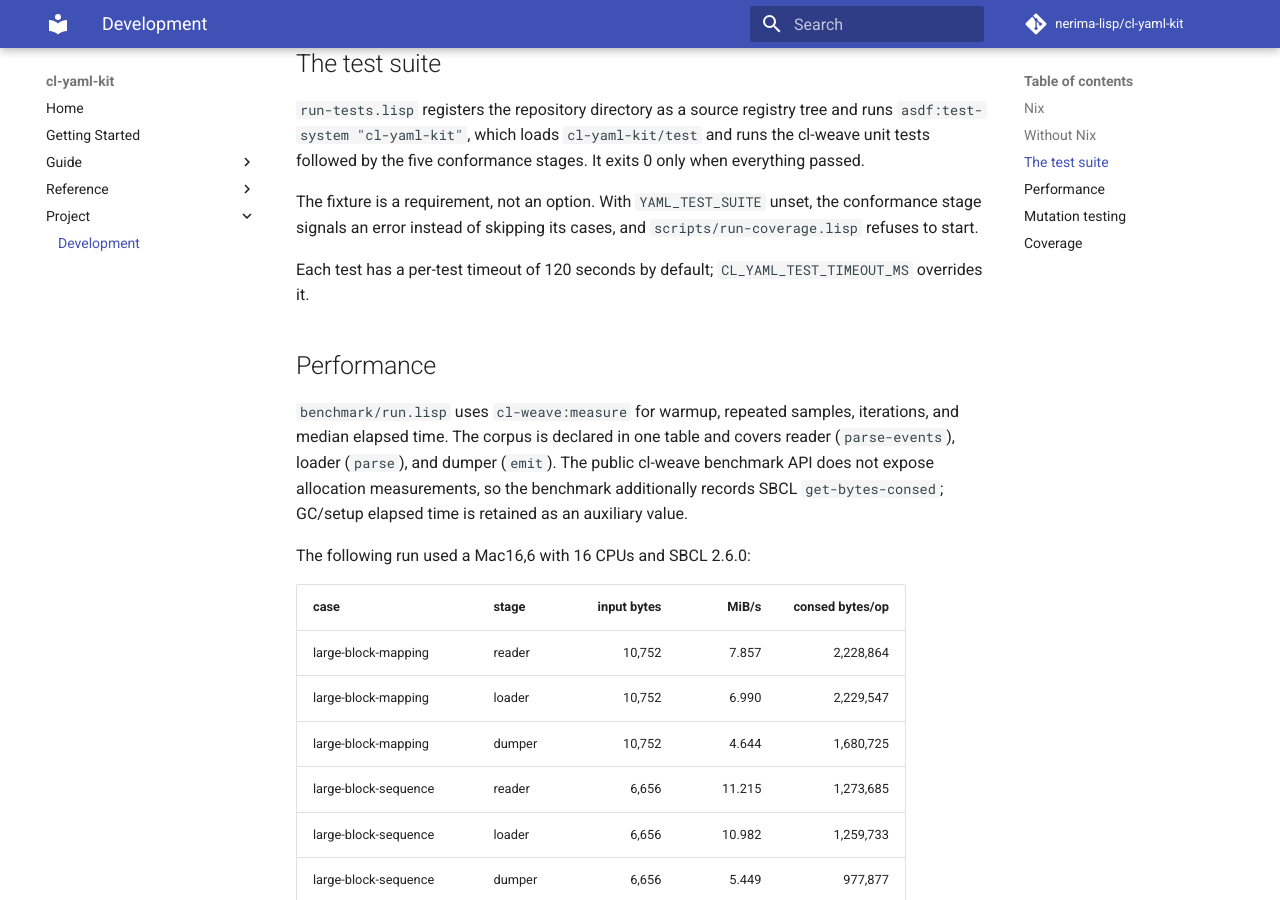
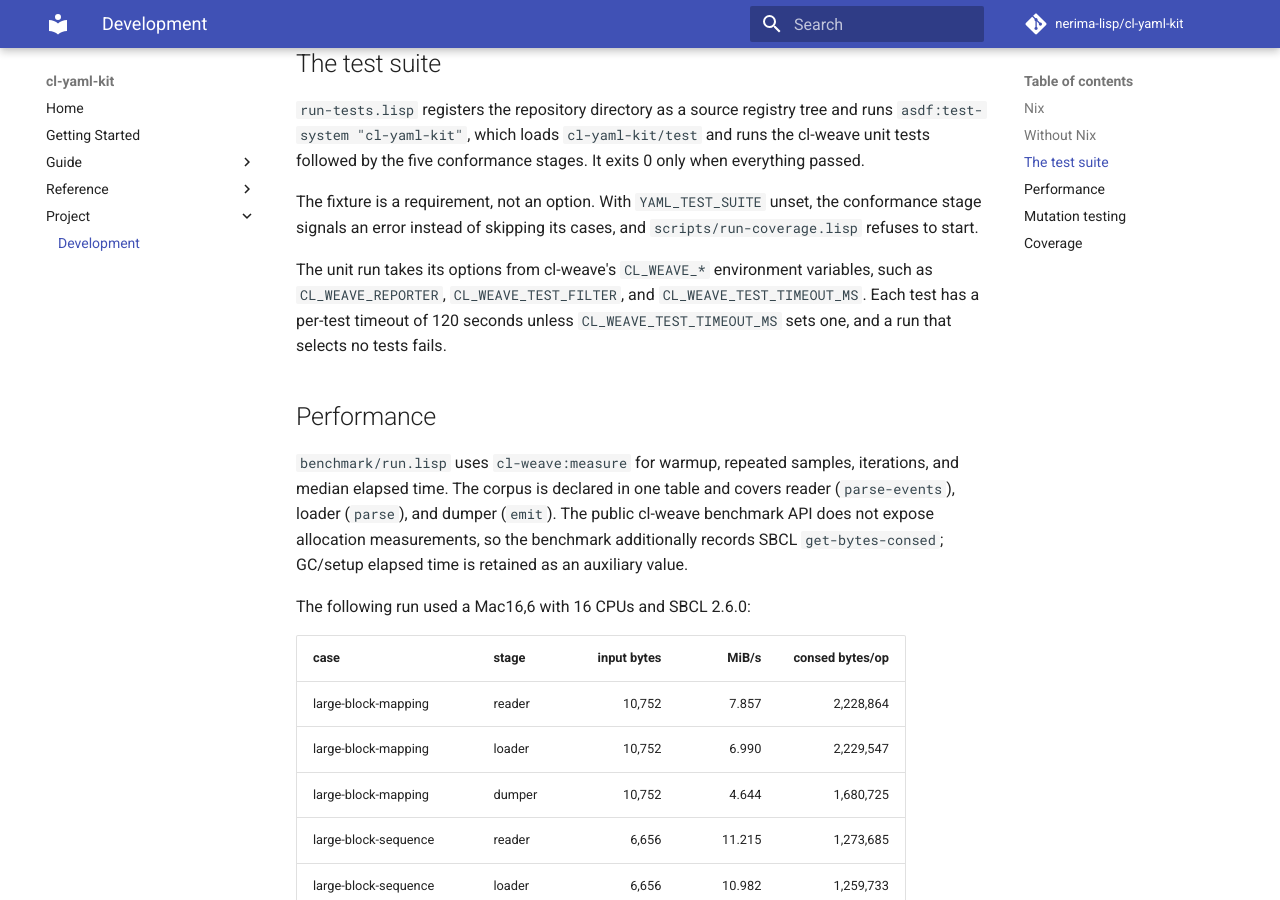
Before and after one commit to nerima-lisp/cl-yaml-kit, an MkDocs documentation site: the page built from docs/src/project/development.md, in a window 1280 px wide and 900 px high, scrolled down 1773 px. Built offline with MkDocs 1.6.1 and Material for MkDocs 9.7.7, drawn with Linux system fonts in a browser that asks for light colours; comment, search, counter and statistics services are not loaded.

Commit message:
test: take unit run options from cl-weave's environment
The suite read its own CL_YAML_TEST_TIMEOUT_MS. cl-weave's
run-all-options-from-environment already parses CL_WEAVE_TEST_TIMEOUT_MS,
CL_WEAVE_REPORTER, CL_WEAVE_TEST_FILTER, and the other standard run
options, so the suite uses it and keeps only its own defaults: a
120-second per-test timeout and failing a run that selects no tests.
Also drops test-text, which had no callers.

```diff
--- a/docs/src/project/development.md
+++ b/docs/src/project/development.md
@@ -95,8 +95,11 @@ The fixture is a requirement, not an option. With `YAML_TEST_SUITE` unset,
 the conformance stage signals an error instead of skipping its cases, and
 `scripts/run-coverage.lisp` refuses to start.
 
-Each test has a per-test timeout of 120 seconds by default;
-`CL_YAML_TEST_TIMEOUT_MS` overrides it.
+The unit run takes its options from cl-weave's `CL_WEAVE_*` environment
+variables, such as `CL_WEAVE_REPORTER`, `CL_WEAVE_TEST_FILTER`, and
+`CL_WEAVE_TEST_TIMEOUT_MS`. Each test has a per-test timeout of 120 seconds
+unless `CL_WEAVE_TEST_TIMEOUT_MS` sets one, and a run that selects no tests
+fails.
 
 ## Performance
 
```
Also changed, not shown: 1 other file.
